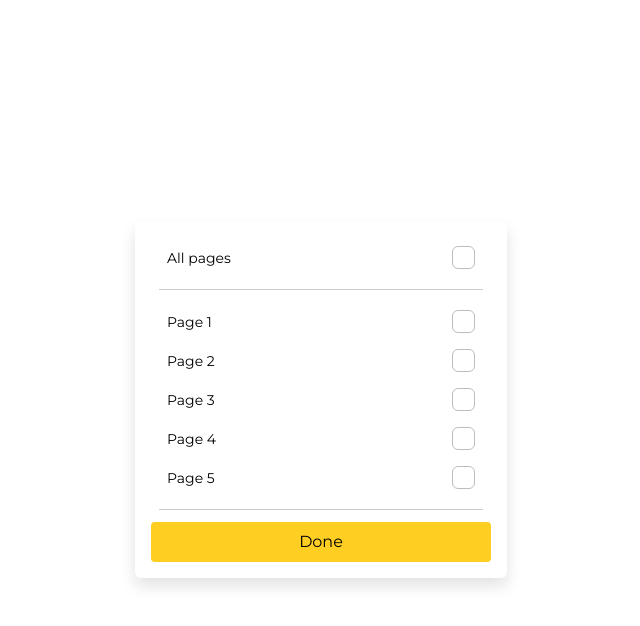
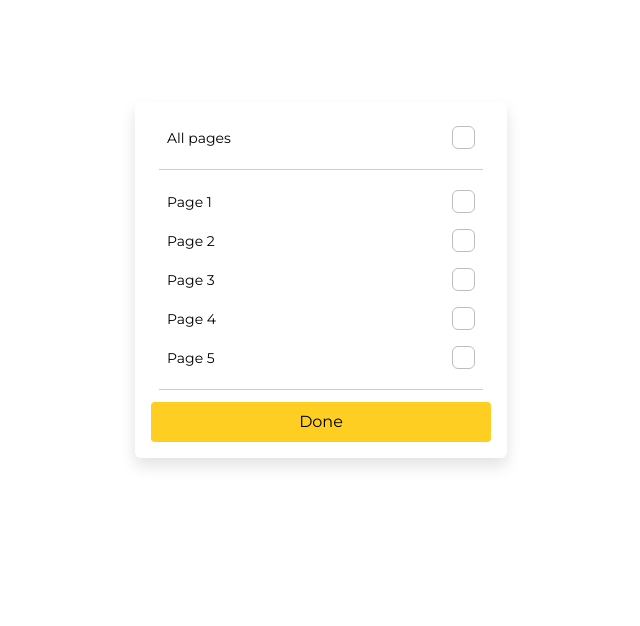
Before and after one commit to mazam5/ellty-azam-frontend, a React (Vite) app: page / in a window 1280 px wide. Shown: the top 626 px of the page, without its empty margins (319-959 px from the left). Built offline with nearby package versions, Linux system fonts and the light colour scheme.

Commit message:
fix checkbox styles and add button functionality

```diff
--- a/src/App.jsx
+++ b/src/App.jsx
@@ -1,9 +1,8 @@
-import { useState } from "react";
 import PagesModal from "./components/PagesModal";
 
 function App() {
   return (
-    <div className="flex h-screen items-center justify-center">
+    <div className="flex h-[70vh] items-center justify-center">
       <PagesModal />
     </div>
   );
--- a/src/components/Checkbox.jsx
+++ b/src/components/Checkbox.jsx
@@ -1,27 +1,19 @@
 import { useState } from "react";
 
-import Check from "./Check";
+import Check from "../assets/icons/Check";
 
 const Checkbox = ({ isChecked, handleChange }) => {
   const [isHovered, setIsHovered] = useState(false);
 
   return (
-    <>
-      <input
-        type="checkbox"
-        className="hidden"
-        checked={isChecked}
-        onChange={handleChange}
-      />
     <span
       onMouseEnter={() => setIsHovered(true)}
       onMouseLeave={() => setIsHovered(false)}
       onClick={handleChange}
-        className={`hover: flex h-[23px] w-[23px] items-center justify-center focus:bg-[#5087F8] focus:outline-2 focus:outline-offset-2 focus:outline-blue-300 ${isChecked ? "bg-[#2469F6]" : ""} rounded-md border border-[#BDBDBD] hover:cursor-pointer hover:shadow active:bg-[#2469F6]`}
+      className={`${isChecked && "bg-[#5087F8]"} flex h-[23px] w-[23px] items-center justify-center rounded-md border border-[#BDBDBD] hover:cursor-pointer active:bg-[#2469F6] active:outline-[3px] active:outline-[#A3C3FA]`}
     >
       <Check fill={isHovered ? "#E3E3E3" : "white"} />
     </span>
-    </>
   );
 };
 export default Checkbox;
--- a/src/components/HorizontalLine.jsx
+++ b/src/components/Divider.jsx
@@ -1,8 +1,8 @@
-const HorizontalLine = () => {
+const Divider = () => {
   return (
     <div className="my-3 flex">
       <div className="mx-2 h-[0.7px] w-full bg-[#CDCDCD]"></div>
     </div>
   );
 };
-export default HorizontalLine;
+export default Divider;
--- a/src/components/PagesModal.jsx
+++ b/src/components/PagesModal.jsx
@@ -1,28 +1,24 @@
 import Button from "./Button";
-import HorizontalLine from "./HorizontalLine";
+import Divider from "./Divider";
 import PageItem from "./PageItem";
-import SelectAllCheckItem from "./SelectAllCheckItem";
 
 import useData from "../hooks/useData";
-import { useEffect } from "react";
 
 const PagesModal = () => {
-  const { handleAllSelectPages, handleSelectPage, pages, selectedPages } =
+  const { pages, selectedPages, handleAllSelectPages, handleSelectPage } =
     useData();
-
-  useEffect(() => {
-    console.log("Selected pages:", selectedPages);
-  }, [selectedPages]);
 
   return (
     <div className="flex justify-center rounded-md border-[#EEEEEE] bg-white p-4 shadow-[0px_8px_15px_0px_#1414141F]">
       <div>
-        <SelectAllCheckItem
-          checked={selectedPages.length === pages.length && pages.length > 0}
-          onChange={handleAllSelectPages}
+        <PageItem
+          id="select-all"
+          title="All pages"
+          isChecked={selectedPages.length === pages.length && pages.length > 0}
+          onSelect={handleAllSelectPages}
         />
 
-        <HorizontalLine />
+        <Divider />
 
         <div>
           {pages.map((page) => (
@@ -36,7 +32,7 @@ const PagesModal = () => {
           ))}
         </div>
 
-        <HorizontalLine />
+        <Divider />
 
         <Button />
       </div>
--- a/src/components/SelectAllCheckItem.jsx
+++ /dev/null
@@ -1,12 +0,0 @@
-import Checkbox from "./Checkbox";
-
-const SelectAllCheckItem = ({ checked, onChange }) => {
-  return (
-    <div className="flex items-center justify-between px-4 py-2">
-      <label className="text-sm">All pages</label>
-      <Checkbox isChecked={checked} handleChange={onChange} />
-    </div>
-  );
-};
-
-export default SelectAllCheckItem;
--- a/src/hooks/useData.js
+++ b/src/hooks/useData.js
@@ -6,26 +6,20 @@ const useData = () => {
 
   const [selectedPages, setSelectedPages] = useState([]);
 
-  const [formData, setFormData] = useState([
-    {
-      title: "",
-      selected: false,
-    },
-  ]);
+  const [formData, setFormData] = useState([]);
 
   const [isLoading, setIsLoading] = useState(true);
 
-  const fetchData = async () => {
-    try {
-      const response = await axios.get("/data.json");
-      setPages(response.data);
-      // console.log(response.data);
-    } catch (error) {
-      console.log(error);
-      setError(error);
-    }
-    setIsLoading(false);
-  };
+  useEffect(() => {
+    const updatedFormData = pages.map((page) => {
+      return {
+        id: page.id,
+        title: page.title,
+        selected: selectedPages.includes(page.id),
+      };
+    });
+    setFormData(updatedFormData);
+  }, [selectedPages, pages]);
 
   useEffect(() => {
     fetchData();
@@ -44,31 +38,30 @@ const useData = () => {
       selectedPages.length === pages.length ? [] : pages.map((page) => page.id),
     );
   };
-  useEffect(() => {
-    const updatedFormData = pages.map((page) => {
-      return {
-        id: page.id,
-        title: page.title,
-        selected: selectedPages.includes(page.id),
-      };
-    });
-    setFormData(updatedFormData);
-  }, [selectedPages, pages]);
+
+  const fetchData = async () => {
+    try {
+      // This is a dummy GET API call for demonstration purposes, data.json file has json data just like the one in the API call
+      const response = await axios.get("/data.json");
+      setPages(response.data);
+      console.log(response.data);
+    } catch (error) {
+      console.log(error);
+      setError(error);
+    }
+    setIsLoading(false);
+  };
 
   const handleDone = async () => {
     try {
+      // This is a dummy API endpoint for demonstration purposes
       const response = await axios.post(
         "https://jsonplaceholder.typicode.com/posts",
         formData,
-        {
-          headers: {
-            "Content-Type": "application/json",
-          },
-        },
       );
-      console.log("Data sent successfully:", response.data);
+      console.log("Settings saved successfully:", response.data);
       setSelectedPages([]);
-      alert("Data sent successfully!");
+      alert("Settings saved successfully!");
     } catch (error) {
       console.log(error);
     }
```
Also changed, not shown: public/icons/check.png (deleted), public/icons/check.svg (deleted), src/assets/icons/Check.jsx (renamed from src/components/Check.jsx). Lines whose indentation alone changed are shown as unchanged.
